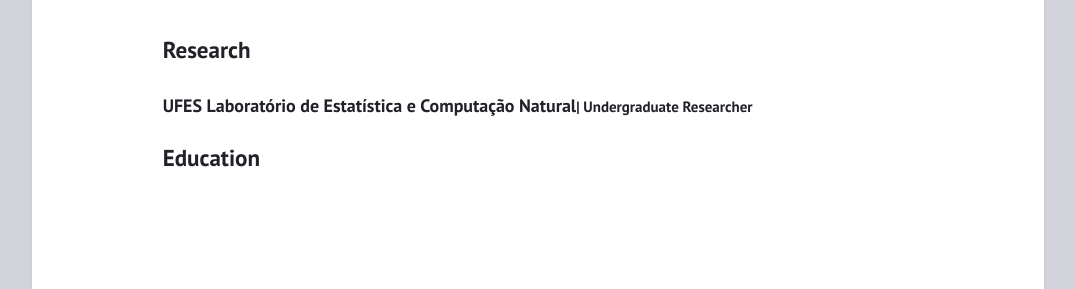
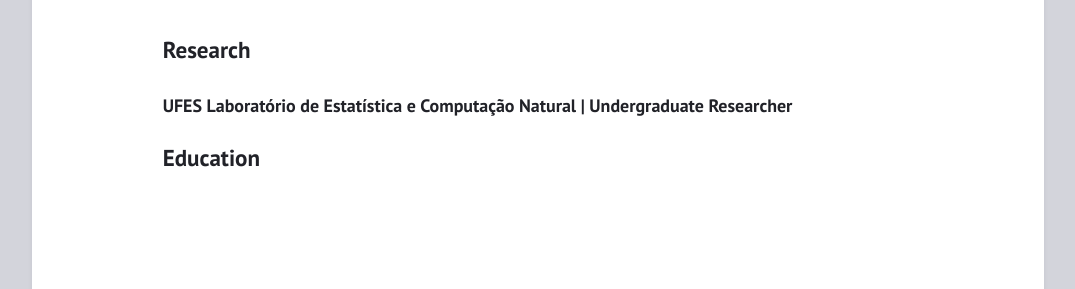
Before and after one commit to limacornejo/limacornejo.github.io, a Jekyll site: the page built from cv.md, in a window 1280 px wide. Shown: the part 176-465 px from the top of the page, without its empty margins (102-1177 px from the left). Built offline with Jekyll 4.4.1, drawn with Linux system fonts in a browser that asks for light colours.

Commit message:
Update cv.md

```diff
--- a/cv.md
+++ b/cv.md
@@ -7,7 +7,7 @@
 
 <header><h2>Research</h2></header>
 
-<p><h3>UFES Laboratório de Estatística e Computação Natural<small>| Undergraduate Researcher</small></h3><p>
+<h3>UFES Laboratório de Estatística e Computação Natural <span>| Undergraduate Researcher </span></h3>
 
 
 <header><h2>Education</h2></header>
```
